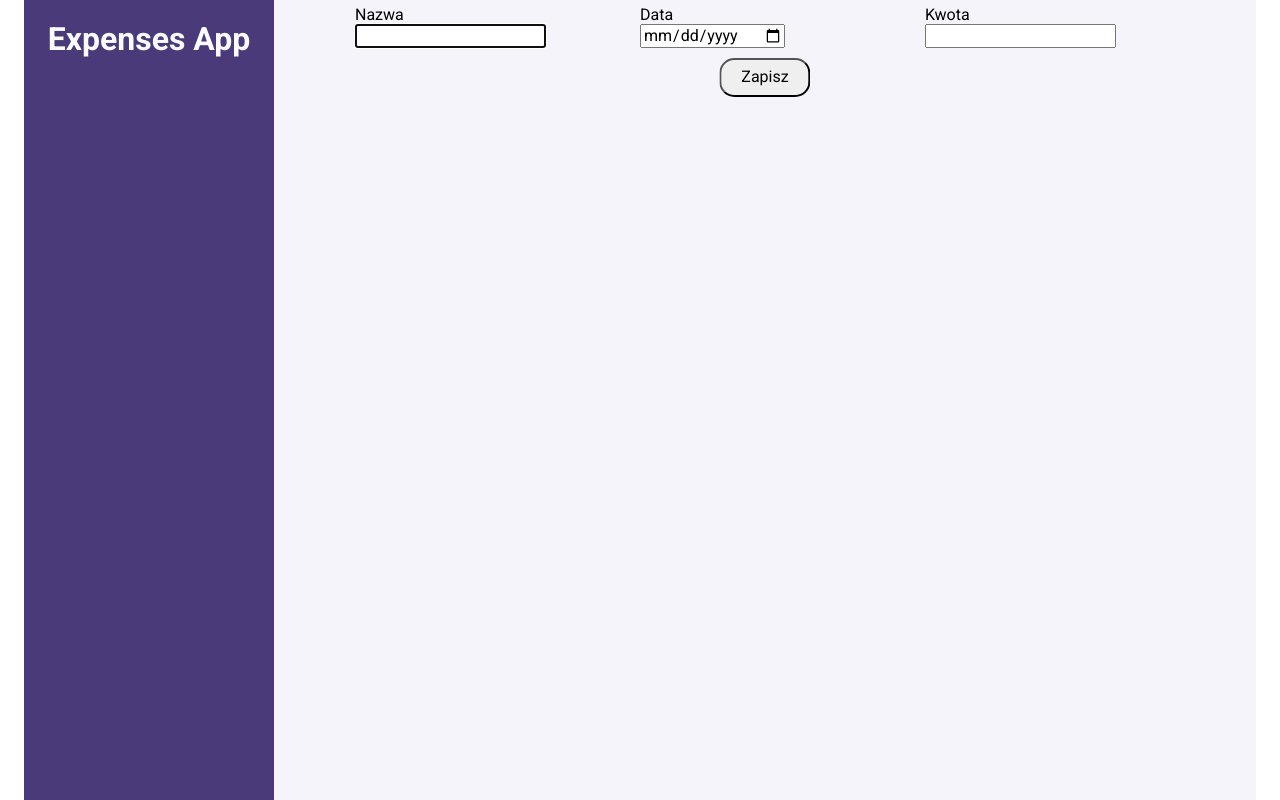
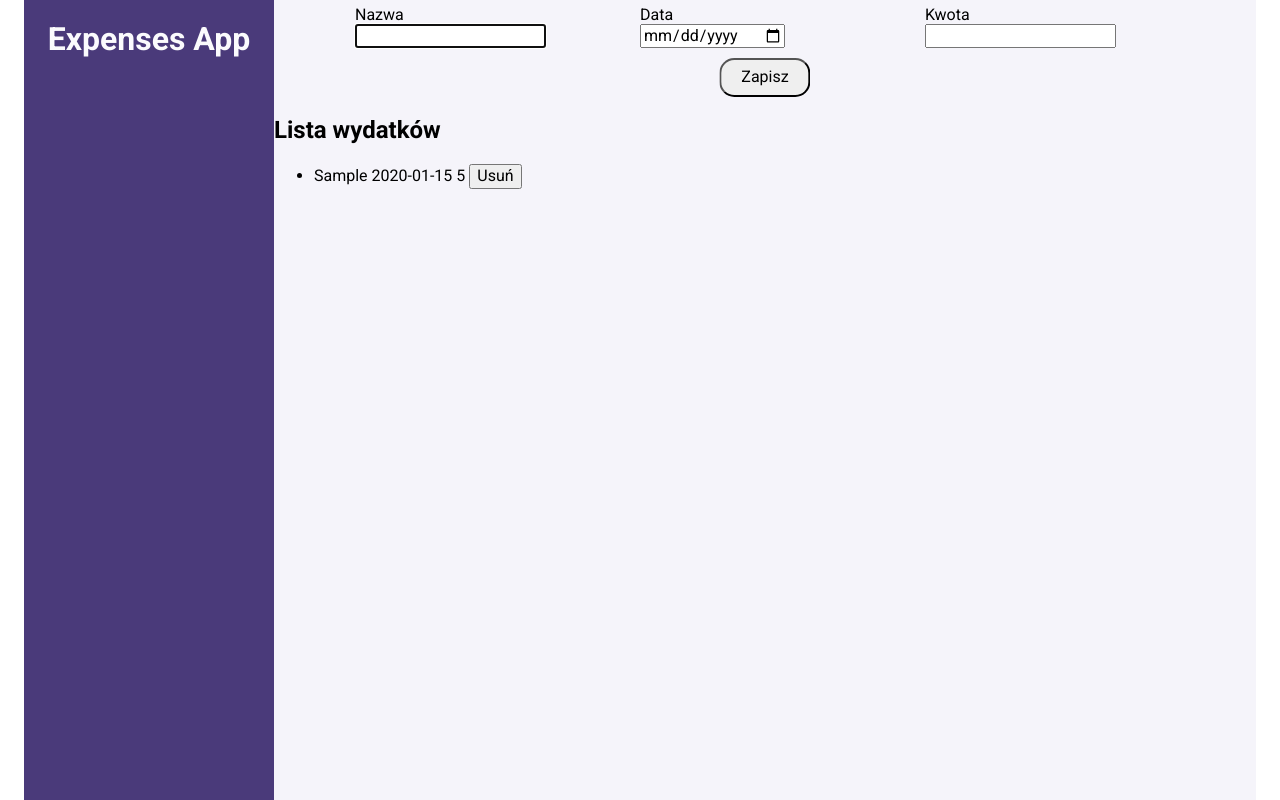
Before and after one commit to JakubM-I/expense-app, a React (Create React App) app: page / in a window 1280 px wide. Both pictures are taken after typing "Sample", "2020-01-15", "5" into the empty fields and a click on the button "Zapisz". Built offline with nearby package versions, Linux system fonts and the light colour scheme.

Commit message:
Added basic list view, deleting items

```diff
--- a/src/Expenses/index.js
+++ b/src/Expenses/index.js
@@ -0,0 +1,17 @@
+const Expenses = ({expList, deleteExpense}) => (
+        <div>
+            <h2>Lista wydatków</h2>
+            <ul>
+                {expList.map(exp => (
+                    <li key={exp.id}>
+                        {exp.name}{" "}
+                        {exp.date}{" "}
+                        {exp.value}{" "}
+                        <button onClick={() => deleteExpense(exp.id)} >Usuń</button>
+                    </li>
+                ))}
+            </ul>
+        </div>
+    );
+
+export default Expenses;
--- a/src/Main/index.js
+++ b/src/Main/index.js
@@ -1,16 +1,21 @@
 import { useState } from "react";
 import Form from "../Form";
+import Expenses from "../Expenses";
 import { StyledMain } from "./styled";
 import { useExpenses } from "../hooks/useExpenses";
 
 const Main = () => {
 
-    const [addNewExpense] = useExpenses();
+    const [expList, addNewExpense, deleteExpense] = useExpenses();
 
     return (
         <StyledMain>
             <Form
                 addNewExpense={addNewExpense}
+            />
+            <Expenses
+                expList={expList}
+                deleteExpense={deleteExpense}
             />
         </StyledMain>
 
--- a/src/hooks/useExpenses.js
+++ b/src/hooks/useExpenses.js
@@ -17,6 +17,7 @@ export const useExpenses = () => {
         setExpList(expList => [
             ...expList,
             {
+                id: expList.length ? expList[expList.length - 1].id + 1 : 1,
                 name: name,
                 date: date,
                 value: value,
@@ -24,5 +25,9 @@ export const useExpenses = () => {
         ]);
     };
 
-    return [addNewExpense];
+    const deleteExpense = (id) => {
+        setExpList(expList => expList.filter(exp => exp.id !== id));
+    };
+
+    return [expList, addNewExpense, deleteExpense];
 };
```
